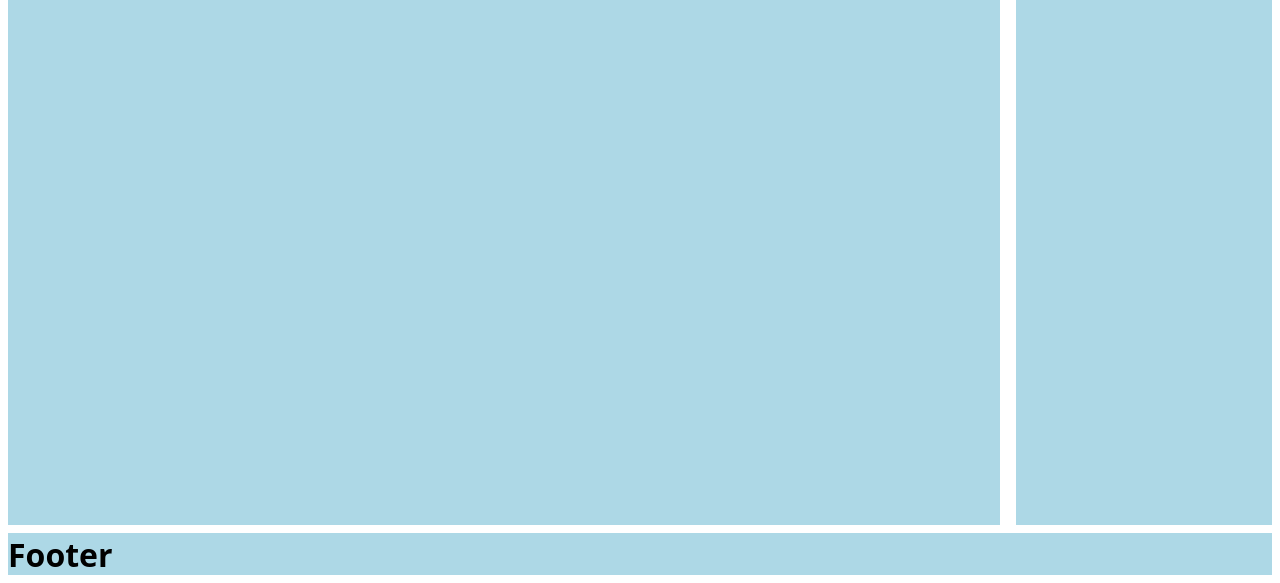
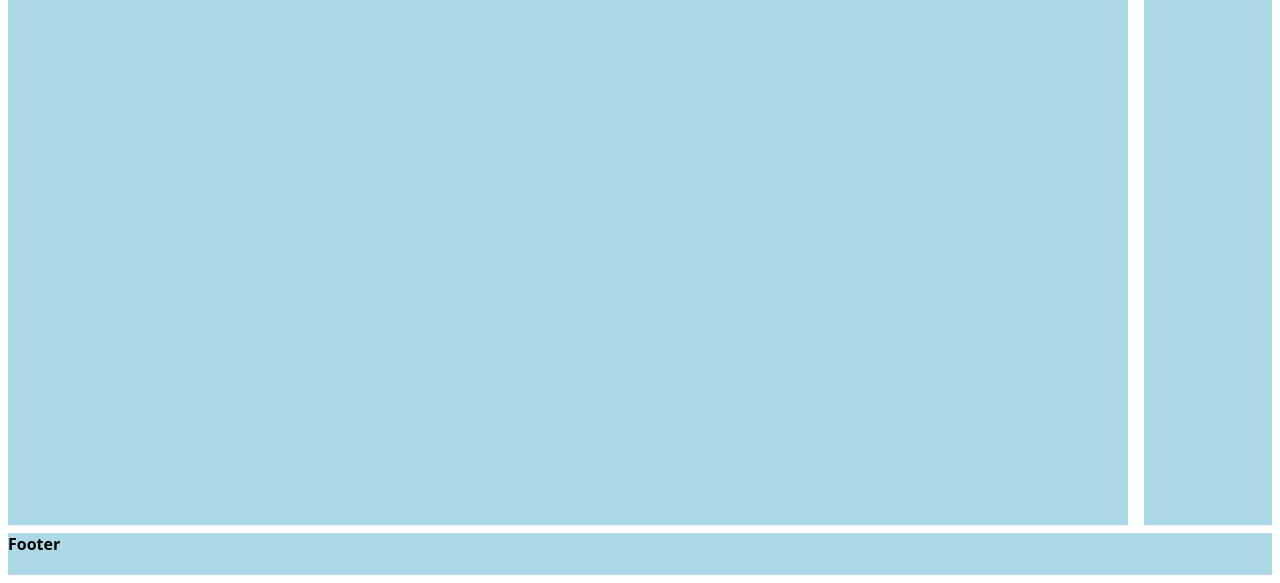
Before and after one commit to KarsStudent/HTML-opdrachten, a plain HTML site: page Opdracht layout/layout.html in a window 1280 px wide. Shown: the part 219-802 px from the top of the page. Drawn offline with Linux system fonts and the light colour scheme.

Commit message:
Added style

```diff
--- a/Opdracht layout/style.css
+++ b/Opdracht layout/style.css
@@ -2,13 +2,14 @@
     padding: 0;
     margin: 0;
     font-family:system-ui, -apple-system, BlinkMacSystemFont, 'Segoe UI', Roboto, Oxygen, Ubuntu, Cantarell, 'Open Sans', 'Helvetica Neue', sans-serif;
+    font-size: 100%;
 }
 
 .container {
     display: flex;
 
     height: 74vh;
-    width: 100vw;
+    width: 100vw
 }
 
 #nav {
@@ -30,7 +31,7 @@
     border: white solid 1vh;
 
     height: 73vh;
-    width: 80vw;
+    width: 89vw;
 }
 
 #ad {
@@ -38,7 +39,7 @@
     border: white solid 1vh;
 
     height: 73vh;
-    width: 20vw;
+    width: 10vw;
 }
 
 #footer {
```
Also changed, not shown: Google/google.html (+0 -1 lines).
